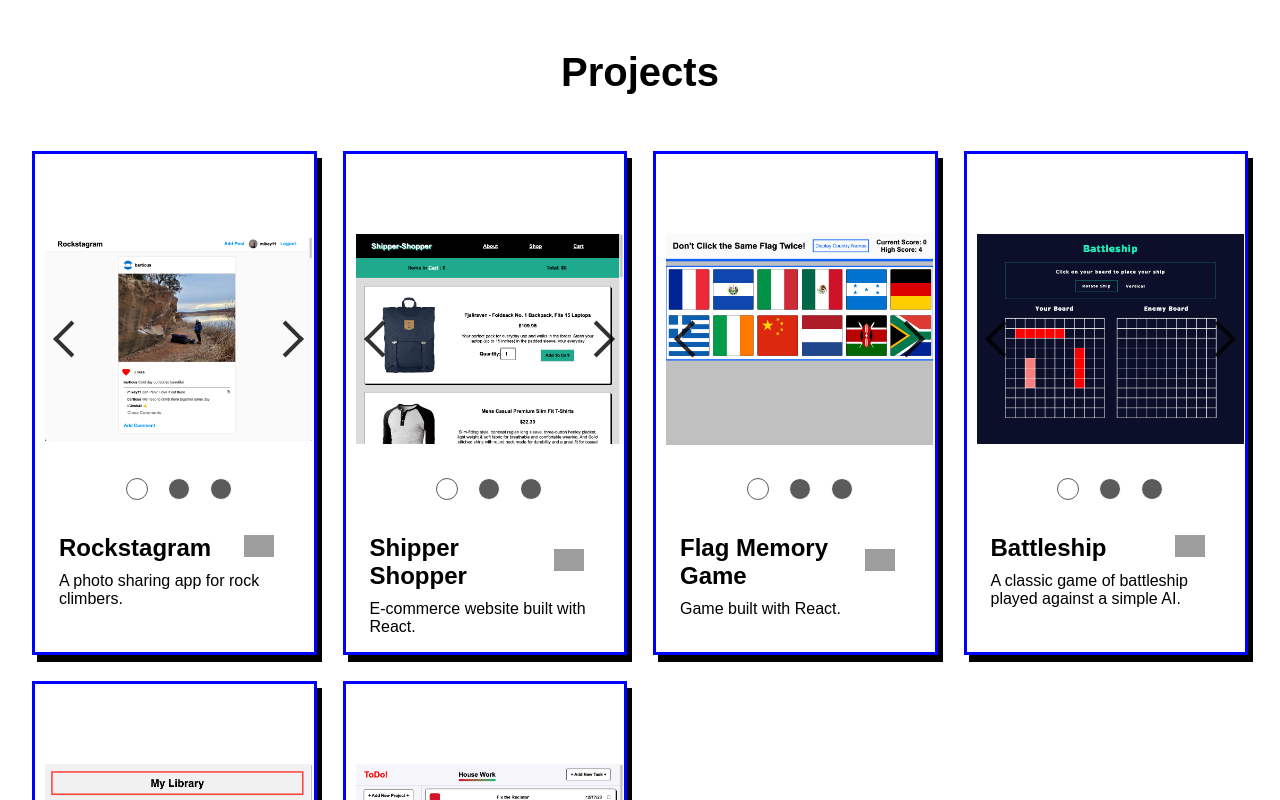
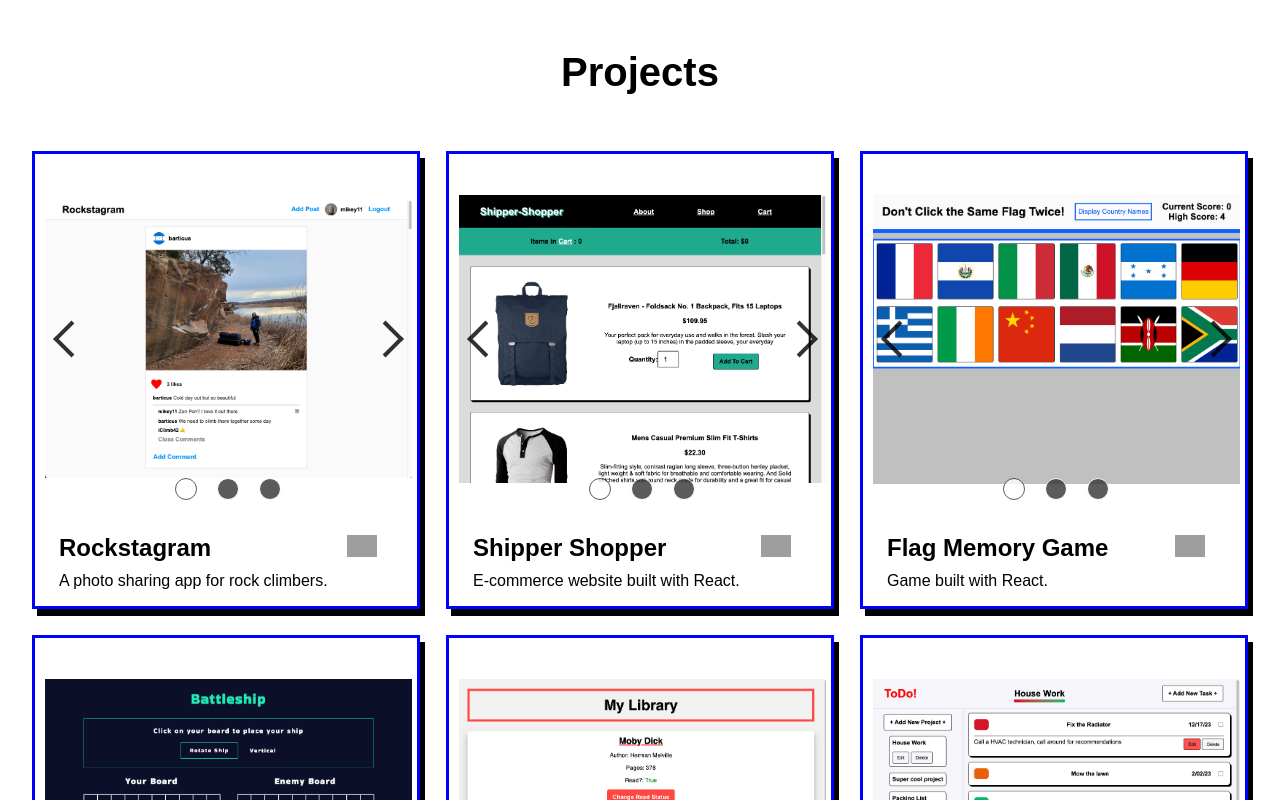
Before and after one commit to mikerachman1/personal-website, a React (Create React App) app: page / in a window 1280 px wide. Shown: the part 1340-2140 px from the top of the page. Built offline with nearby package versions, Linux system fonts and the light colour scheme; grey boxes are pictures that could not be loaded.

Commit message:
mobile view

```diff
--- a/src/App.css
+++ b/src/App.css
@@ -91,7 +91,7 @@
 .projects-container {
   display: grid;
   grid-gap: 26px;
-  grid-template-columns: repeat(auto-fit, minmax(280px, 1fr));
+  grid-template-columns: repeat(auto-fit, minmax(340px, 1fr));
   padding: 1.5rem 2rem;
 }
 
@@ -183,4 +183,9 @@
     display: block;
   }
 
+  .projects-container {
+    grid-template-columns: repeat(auto-fit, minmax(260px, 1fr));
+
+  }
+
 }
```
